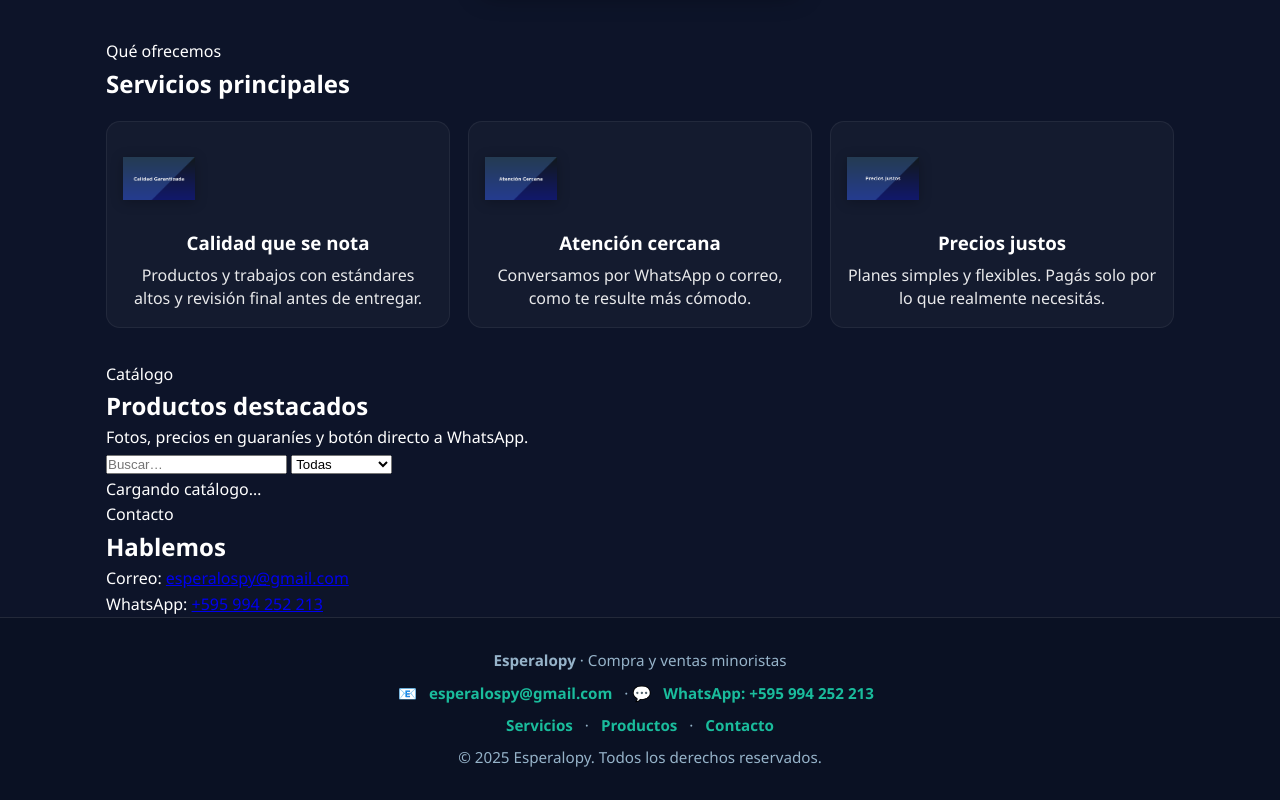
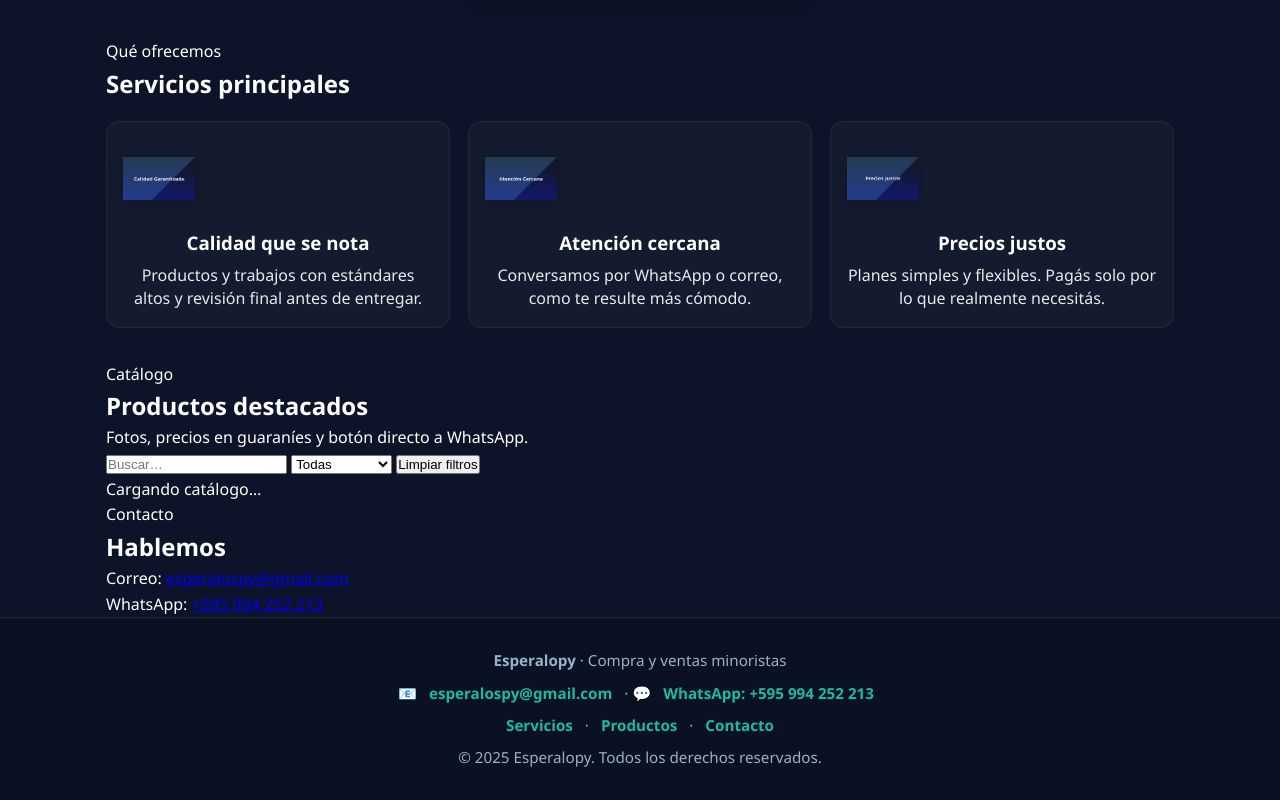
Before and after one commit to esperalopy/esperalopy.github.io, a plain HTML site: page index.html in a window 1280 px wide. Shown: the part 546-1346 px from the top of the page. Drawn offline with Linux system fonts and the light colour scheme.

Commit message:
Update index.html

```diff
--- a/index.html
+++ b/index.html
@@ -13,8 +13,7 @@
   <meta property="og:type" content="website">
   <meta property="og:locale" content="es_PY">
 
-  <!-- Security-minded meta -->
-  <!-- Permitimos imágenes data: para placeholders y la carga del JSON/JS desde el mismo origen -->
+  <!-- Seguridad básica -->
   <meta http-equiv="Content-Security-Policy"
         content="default-src 'self'; img-src 'self' data:; object-src 'none'; frame-ancestors 'none'; base-uri 'self'; form-action 'self'">
   <meta http-equiv="X-Content-Type-Options" content="nosniff">
@@ -33,7 +32,7 @@
   <link rel="stylesheet" href="styles.css">
   <link rel="stylesheet" href="assets/nav.css">
 
-  <!-- JS existente -->
+  <!-- JS del sitio -->
   <script src="assets/main.js" defer></script>
 </head>
 <body>
@@ -44,11 +43,7 @@
         <img src="assets/logo.png" alt="Logo Esperalopy">
         <span>Esperalopy</span>
       </a>
-
-      <!-- Botón hamburguesa a la derecha -->
       <button class="hamburger" aria-label="Abrir menú" aria-expanded="false" aria-controls="main-menu">☰</button>
-
-      <!-- Menú (panel) -->
       <div class="menu" id="main-menu">
         <a href="#inicio">Inicio</a>
         <a href="#servicios">Servicios</a>
@@ -98,7 +93,7 @@
       </div>
     </section>
 
-    <!-- ==================== PRODUCTOS ==================== -->
+    <!-- PRODUCTOS -->
     <section id="productos" class="section">
       <div class="badge">Catálogo</div>
       <h2 style="margin:6px 0 16px 0">Productos destacados</h2>
@@ -115,17 +110,18 @@
             <option value="Audio">Audio</option>
             <option value="Electro">Electro</option>
           </select>
+          <button id="btnLimpiar" type="button"
+                  style="margin-left:8px;padding:8px 10px;border-radius:10px;border:1px solid rgba(255,255,255,.15);background:#0f172a;color:#fff;cursor:pointer;">
+            Limpiar filtros
+          </button>
         </div>
       </header>
 
-      <!-- Grilla que el JS va a completar -->
       <div id="gridProductos" aria-live="polite"
            style="display:grid; grid-template-columns:repeat(auto-fill,minmax(220px,1fr)); gap:16px;">
-        <!-- Mensaje visible mientras carga/si hay problemas -->
         <p style="opacity:.85;margin:.5rem 0">Cargando catálogo…</p>
       </div>
 
-      <!-- Molde de tarjeta (si falta, el JS crea uno de emergencia) -->
       <template id="tplProducto">
         <article class="card" style="background:#0b1220; border:1px solid rgba(255,255,255,.1); border-radius:16px; overflow:hidden; display:flex; flex-direction:column;">
           <div style="position:relative; aspect-ratio:1/1; background:#0d1b2a;">
@@ -172,7 +168,7 @@
     <p>© 2025 Esperalopy. Todos los derechos reservados.</p>
   </footer>
 
-  <!-- Catálogo: uso ?v para romper caché del navegador -->
+  <!-- Catálogo (rompe caché) -->
   <script src="assets/js/products.js?v=12" defer></script>
 </body>
 </html>
```
